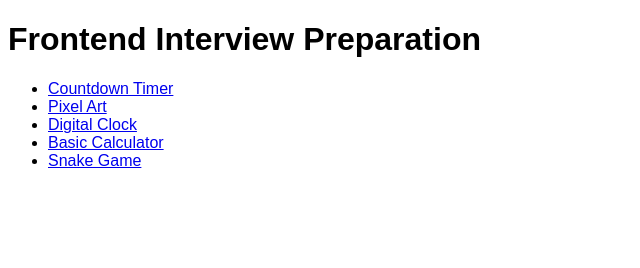
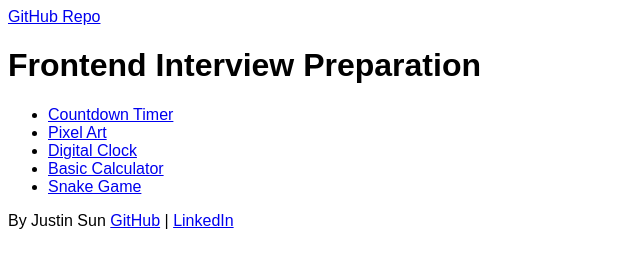
Before and after one commit to jsun969/frontend-interview-prep, a plain HTML site: page index.html in a window 1280 px wide. Shown: the whole page, without its empty margins (0-640 px from the left). Drawn offline with Linux system fonts and the light colour scheme.

Commit message:
add more info in index page

```diff
--- a/index.html
+++ b/index.html
@@ -6,6 +6,7 @@
 		<title>Frontend Interview Preparation</title>
 	</head>
 	<body style="font-family: sans-serif">
+		<a href="https://github.com/jsun969/frontend-interview-prep">GitHub Repo</a>
 		<h1>Frontend Interview Preparation</h1>
 		<ul>
 			<li><a href="/countdown-timer">Countdown Timer</a></li>
@@ -14,5 +15,10 @@
 			<li><a href="/basic-calculator">Basic Calculator</a></li>
 			<li><a href="/snake-game">Snake Game</a></li>
 		</ul>
+		<p>
+			By Justin Sun
+			<a href="https://github.com/jsun969">GitHub</a> |
+			<a href="https://linkedin.com/in/jsun969">LinkedIn</a>
+		</p>
 	</body>
 </html>
```
